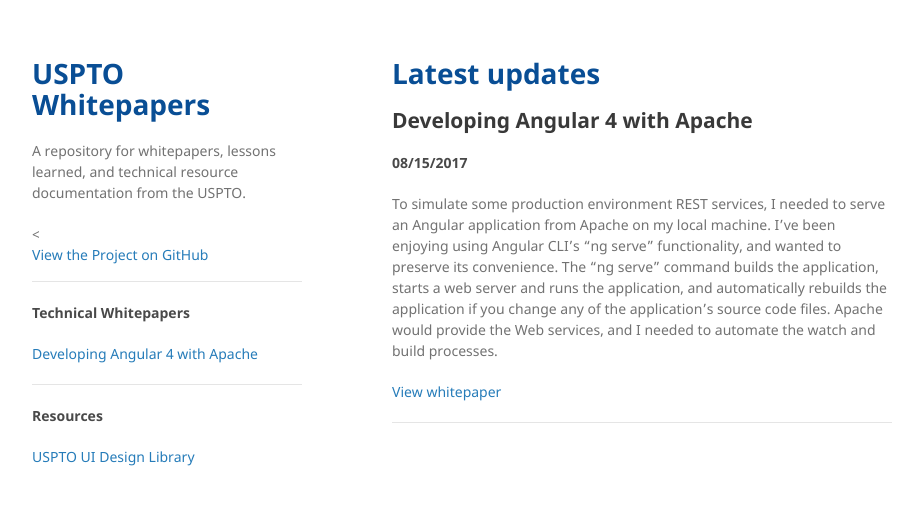
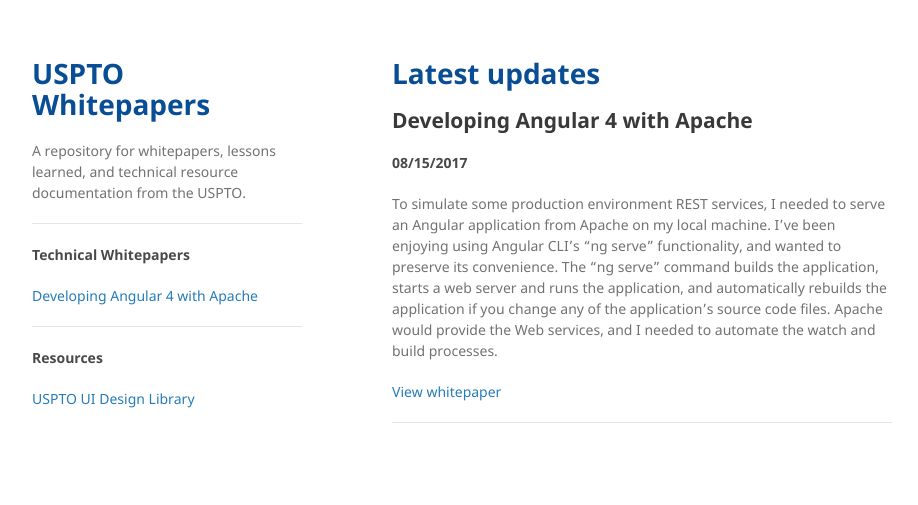
Before and after one commit to USPTO/whitepapers, a Jekyll site: the page built from index.md, in a window 1280 px wide. Shown: the top 505 px of the page, without its empty margins (178-1096 px from the left). Built offline with Jekyll 4.4.1, drawn with Linux system fonts in a browser that asks for light colours; our own code applies the rules of GitHub Pages for plain Markdown files.

Commit message:
Update default.html

```diff
--- a/_layouts/default.html
+++ b/_layouts/default.html
@@ -18,7 +18,7 @@
         <p>{{ site.description | default: site.github.project_tagline }}</p>
 
         {% if site.github.is_project_page %}
-          <<p class="view"><a href="{{ site.github.repository_url }}">View the Project on GitHub <small>{{ github_name }}</small></a></p>
+          <!--<p class="view"><a href="{{ site.github.repository_url }}">View the Project on GitHub <small>{{ github_name }}</small></a></p>-->
         <hr />
         <h4>Technical Whitepapers</h4>
         <p class="view"><a href="docs/developing-angular4-with-apache">Developing Angular 4 with Apache</a></p>
```
